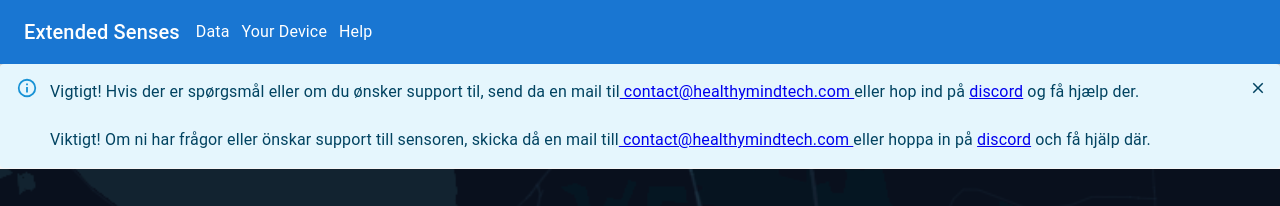
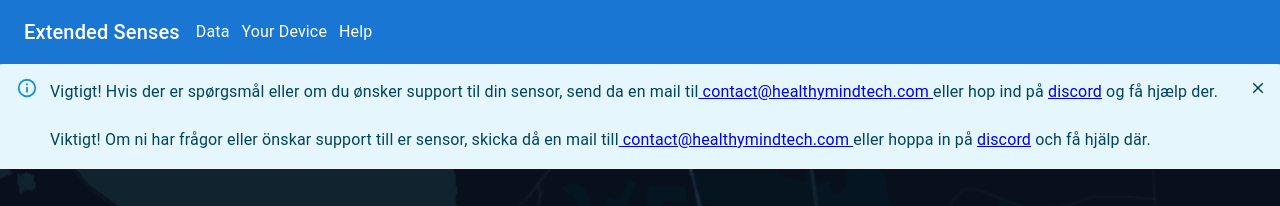
Before and after one commit to HealthyMindTech/oversundet-node, a React (Create React App) app: page / in a window 1280 px wide. Shown: the top 206 px of the page. Built offline with nearby package versions, Linux system fonts and the light colour scheme.

Commit message:
Fix text

```diff
--- a/src/App.jsx
+++ b/src/App.jsx
@@ -162,7 +162,7 @@ function App() {
               sx={{ mb: 2 }}
             >
               <Typography variant="subtitle1">
-                Vigtigt! Hvis der er spørgsmål eller om du ønsker support til, send da en mail til
+                Vigtigt! Hvis der er spørgsmål eller om du ønsker support til din sensor, send da en mail til
                 <a href="mailto:contact@healthymindtech.com"> contact@healthymindtech.com </a>
                 eller hop ind på&nbsp;
                 <a href="https://discord.gg/uSFYNESFke" target="_blank" rel="noreferrer">
@@ -170,7 +170,7 @@ function App() {
               </Typography>
               <br/>
               <Typography variant="subtitle1">
-                Viktigt! Om ni har frågor eller önskar support till sensoren, skicka då en mail till
+                Viktigt! Om ni har frågor eller önskar support till er sensor, skicka då en mail till
                 <a href="mailto:contact@healthymindtech.com"> contact@healthymindtech.com </a>
                 eller hoppa in på&nbsp;
                 <a href="https://discord.gg/uSFYNESFke" target="_blank" rel="noreferrer">
```
